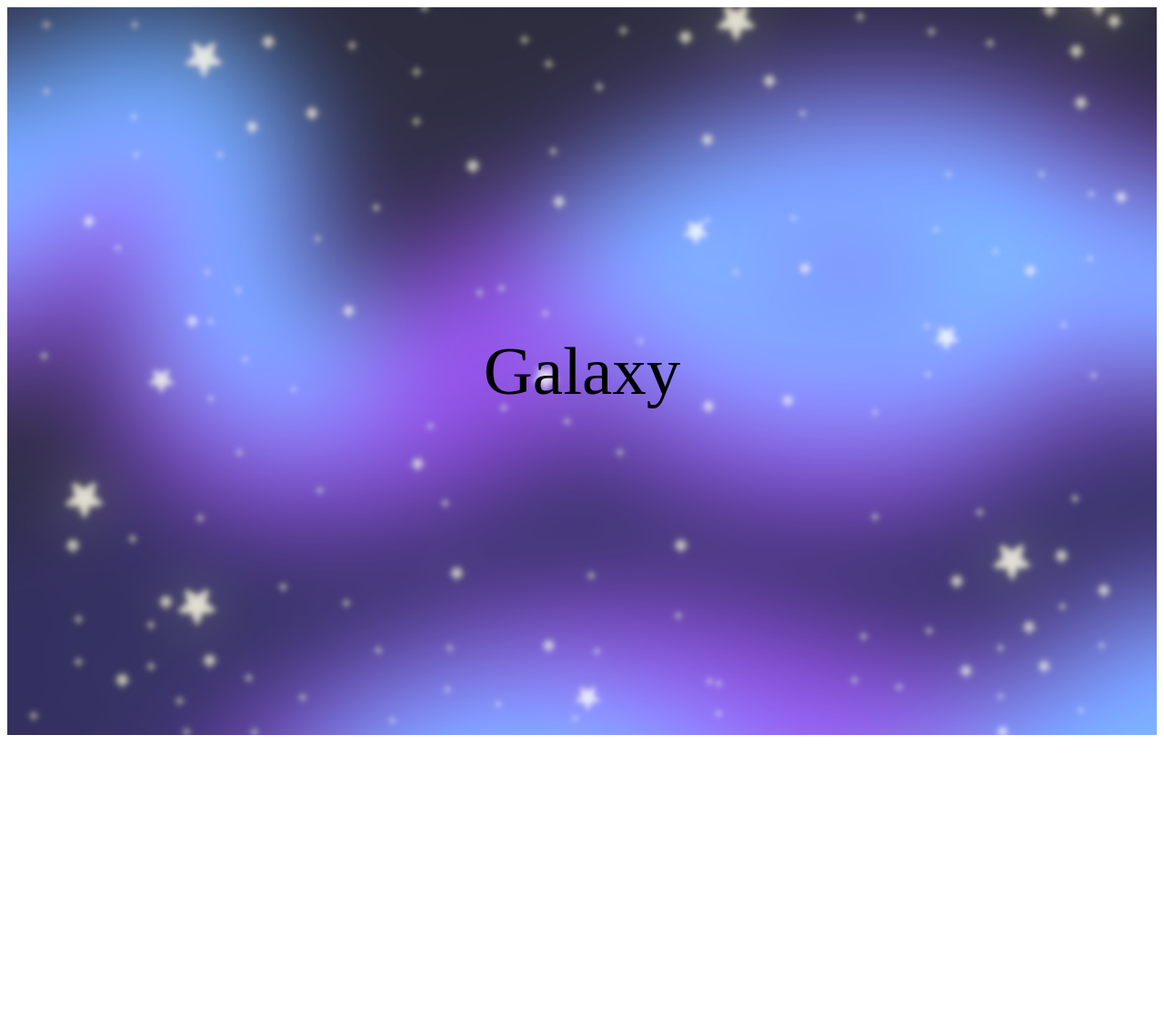
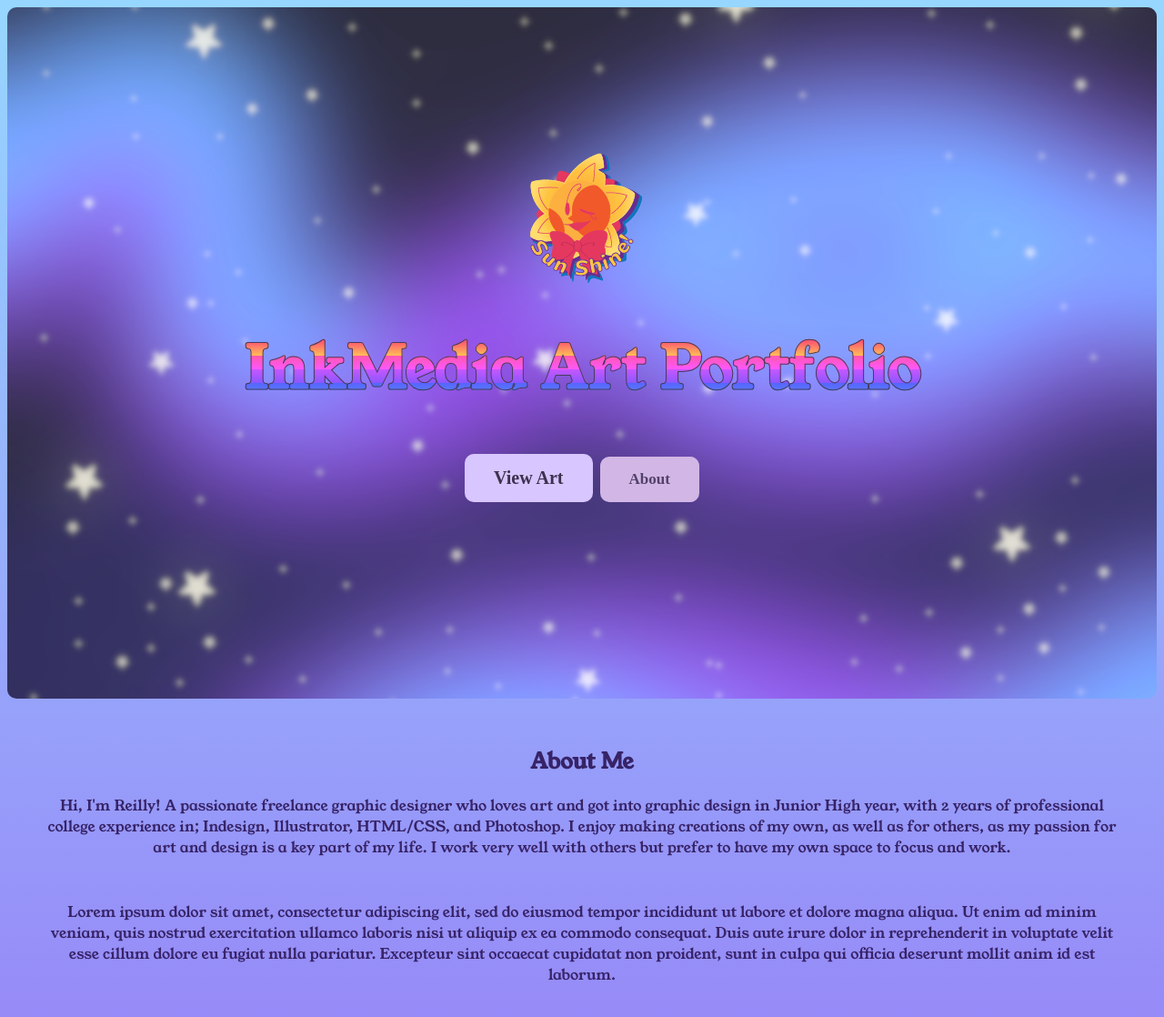
Before and after one commit to HazyInk/cpnt260-a3, a plain HTML site: page index.html in a window 1280 px wide. Shown: the top 1118 px of the page at 91% size. Before the commit the page ends 816 px from the top, so only its background shows below. Drawn offline with Linux system fonts and the light colour scheme.

Commit message:
added css and html do files

```diff
--- a/css/main.css
+++ b/css/main.css
@@ -1,7 +1,39 @@
+body{
+  text-align: center;
+}
+
+
 header {
-  display: flex;
-  justify-content: center;
-  align-items: center;
+  flex-wrap: wrap;
+  text-align: center;
+  padding: 10rem;
+  height: 55vh;
+}
 
-  height: 100vh;
+.button1 {
+  border-radius: 10px;
+  border: none;
+  color: #3d314f;
+  padding: 15px 32px;
+  background-color: #d7c6ff;
+  text-align: center;
+  text-decoration: none;
+  display: inline-block;
+  font-size: 20px;
+  margin: 4px 2px;
+  cursor: pointer;
 }
+
+.button2 {
+  border-radius: 10px;
+  border: none;
+  color: #524269;
+  padding: 15px 32px;
+  background-color: #d2b6e5;
+  text-align: center;
+  text-decoration: none;
+  display: inline-block;
+  font-size: 17px;
+  margin: 4px 2px;
+  cursor: pointer;
+}
--- a/css/theme.css
+++ b/css/theme.css
@@ -1,8 +1,59 @@
+body {
+  background: linear-gradient(#97d7ff, #9667f4, #cf5eff);
+  background-size: 400% 400%;
+	height: 100vh;
+}
+
 header {
-  background-color: papayawhip;
-
-  background-image: url('/images/space.png');
+  background-image: url('/cpnt260-a3/images/space.png');
   background-repeat: no-repeat;
   background-size: cover;
   background-position: center;
+  border-radius: 10px;
 }
+
+
+
+h1 {
+  flex-wrap: wrap;
+  -webkit-text-stroke-width: 1px;
+  -webkit-text-stroke-color: #463c5b;
+  background-color: #CA4246;
+
+  /* Create the gradient. */
+   background-image: linear-gradient(
+        0deg,
+        #57cfff 16.666%,
+        #5789ff 16.666%,
+        #5765ff 33.333%,
+        #8957ff 33.333%,
+        #c757ff 50%,
+        #ff57fc 50%,
+        #ff57ab 66.666%,
+        #ffbc57 66.666%,
+        #ff5770 83.333%,
+        #ff5770 83.333%);
+
+  /* Set the background size and repeat properties. */
+  background-size: 100%;
+  background-repeat: repeat;
+
+  /* Use the text as a mask for the background. */
+  /* This will show the gradient as a text color rather than element bg. */
+  -webkit-background-clip: text;
+  -webkit-text-fill-color: transparent;
+}
+
+h2, p {
+  color: #372367;
+}
+
+.button1:hover {
+  background-color: #483064;
+  color: #bca2d8;
+}
+
+.button2:hover {
+  background-color: #483064;
+  color: #bca2d8;
+}
--- a/css/typography.css
+++ b/css/typography.css
@@ -1,4 +1,18 @@
-header {
-  font-size: 75px;
+h1 {
+  font-size: 65px;
   font-family: 'Young Serif', serif;
 }
+
+h2, p {
+  font-family: 'Young Serif', serif;
+}
+
+h2 {
+  padding-top: 2rem;
+}
+
+p {
+  padding-left: 2rem;
+  padding-right: 2rem;
+  padding-bottom: 2rem;
+}
--- a/index.html
+++ b/index.html
@@ -6,11 +6,25 @@
   <link rel="stylesheet" type="text/css" href="css/main.css">
   <link rel="stylesheet" type="text/css" href="css/typography.css">
   <link rel="stylesheet" type="text/css" href="css/theme.css">
+  <link rel="preconnect" href="https://fonts.googleapis.com">
+<link rel="preconnect" href="https://fonts.gstatic.com" crossorigin>
+<link href="https://fonts.googleapis.com/css2?family=Young+Serif&display=swap" rel="stylesheet">
   <title>Document</title>
 </head>
 <body>
   <header>
-    <p>Galaxy</p>
+    <img class="image" src="images/sunshinelogo.png">
+    <h1>InkMedia Art Portfolio</h1>
+    <a class="button1" href="https://reillysheapaston.myportfolio.com/product"><strong>View Art</strong></a>
+    <a class="button2" href="https://reillysheapaston.myportfolio.com/"><strong>About</strong></a>
   </header>
+  <article>
+  <h2>About Me</h2>
+  <p>Hi, I'm Reilly! A passionate freelance graphic designer who loves art and got into graphic design in Junior High year, with 2 years of professional college experience in; Indesign, Illustrator, HTML/CSS, and Photoshop. I enjoy making creations of my own, as well as for others, as my passion for art and design is a key part of my life. I work very well with others but prefer to have my own space to focus and work.</p>
+  <p>Lorem ipsum dolor sit amet, consectetur adipiscing elit, sed do eiusmod tempor incididunt ut labore et dolore magna aliqua. Ut enim ad minim veniam, quis nostrud exercitation ullamco laboris nisi ut aliquip ex ea commodo consequat. Duis aute irure dolor in reprehenderit in voluptate velit esse cillum dolore eu fugiat nulla pariatur. Excepteur sint occaecat cupidatat non proident, sunt in culpa qui officia deserunt mollit anim id est laborum.</p>
+  <p>Lorem ipsum dolor sit amet, consectetur adipiscing elit, sed do eiusmod tempor incididunt ut labore et dolore magna aliqua. Ut enim ad minim veniam, quis nostrud exercitation ullamco laboris nisi ut aliquip ex ea commodo consequat. Duis aute irure dolor in reprehenderit in voluptate velit esse cillum dolore eu fugiat nulla pariatur. Excepteur sint occaecat cupidatat non proident, sunt in culpa qui officia deserunt mollit anim id est laborum.</p>
+  <p>Lorem ipsum dolor sit amet, consectetur adipiscing elit, sed do eiusmod tempor incididunt ut labore et dolore magna aliqua. Ut enim ad minim veniam, quis nostrud exercitation ullamco laboris nisi ut aliquip ex ea commodo consequat. Duis aute irure dolor in reprehenderit in voluptate velit esse cillum dolore eu fugiat nulla pariatur. Excepteur sint occaecat cupidatat non proident, sunt in culpa qui officia deserunt mollit anim id est laborum.</p>
+  <p>Lorem ipsum dolor sit amet, consectetur adipiscing elit, sed do eiusmod tempor incididunt ut labore et dolore magna aliqua. Ut enim ad minim veniam, quis nostrud exercitation ullamco laboris nisi ut aliquip ex ea commodo consequat. Duis aute irure dolor in reprehenderit in voluptate velit esse cillum dolore eu fugiat nulla pariatur. Excepteur sint occaecat cupidatat non proident, sunt in culpa qui officia deserunt mollit anim id est laborum.</p>
+</article>
 </body>
 </html>
```
Also changed, not shown: images/rainbow-dragon.png (added), images/sunshinelogo.png (added).
